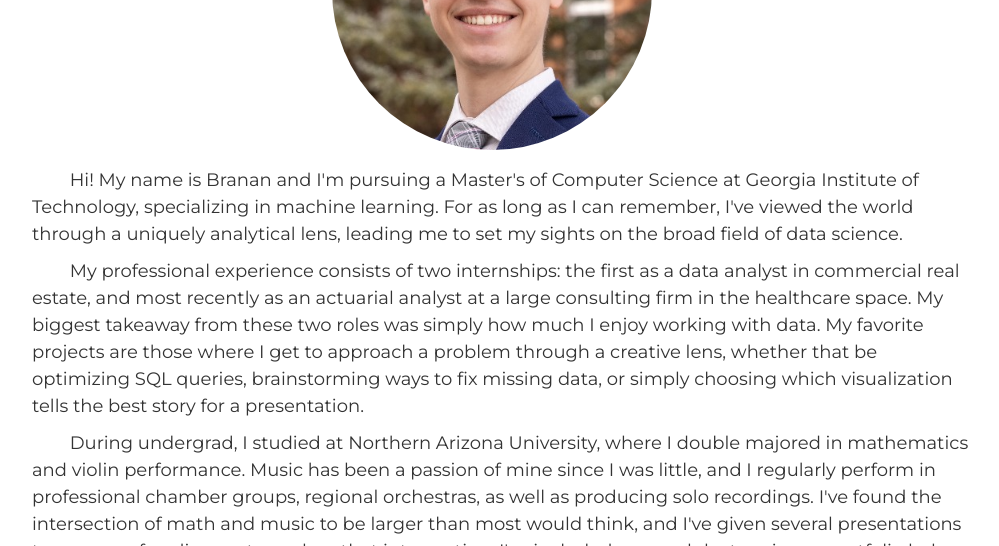
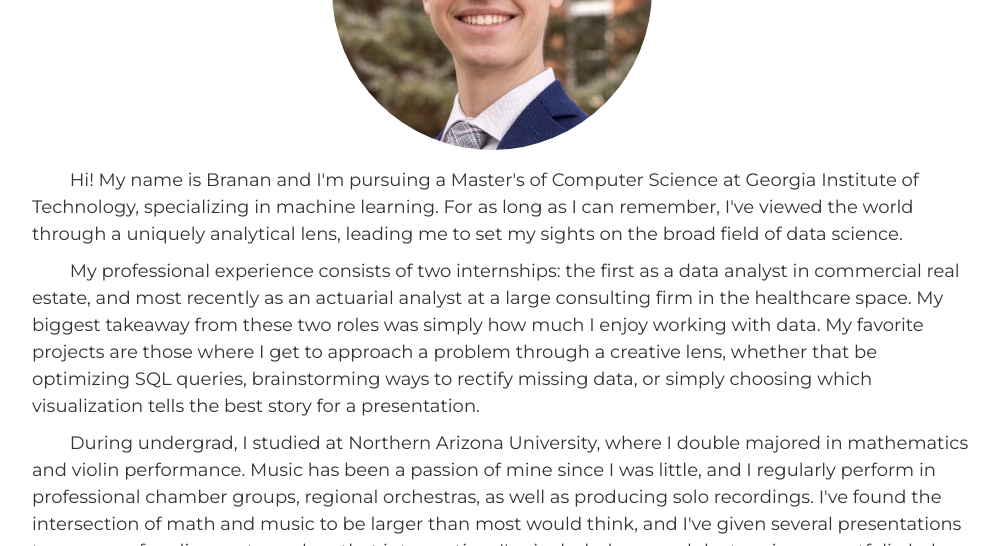
Before and after one commit to brananharrison/new_repo, a Jekyll site: the page built from index.html, in a window 1280 px wide and 900 px high, scrolled down 1080 px, cut to the strip 0-546 px from the top of the window. Shown: the whole strip, without its empty margins (148-1147 px from the left). Built offline with Jekyll 4.4.1, drawn with Linux system fonts in a browser that asks for light colours.

Commit message:
Update about.html

```diff
--- a/_includes/about.html
+++ b/_includes/about.html
@@ -10,15 +10,15 @@
   </p>
   <div style="height: 10px;"></div>
   <p style="margin: 0; font-size: 18px; color: #333333;">
-    &nbsp;&nbsp;&nbsp;&nbsp;&nbsp;&nbsp;&nbsp;&nbsp;My professional experience consists of two internships: the first as a data analyst in commercial real estate, and most recently as an actuarial analyst at a large consulting firm in the healthcare space. My biggest takeaway from these two roles was simply how much I enjoy working with data. My favorite projects are those where I get to approach a problem through a creative lens, whether that be optimizing SQL queries, brainstorming ways to fix missing data, or simply choosing which visualization tells the best story for a presentation.
+    &nbsp;&nbsp;&nbsp;&nbsp;&nbsp;&nbsp;&nbsp;&nbsp;My professional experience consists of two internships: the first as a data analyst in commercial real estate, and most recently as an actuarial analyst at a large consulting firm in the healthcare space. My biggest takeaway from these two roles was simply how much I enjoy working with data. My favorite projects are those where I get to approach a problem through a creative lens, whether that be optimizing SQL queries, brainstorming ways to rectify missing data, or simply choosing which visualization tells the best story for a presentation.
   </p>
   <div style="height: 10px;"></div>
-  <p style="margin: 0; font-size: 18px; color: #333333;">
+  <p style="margin: 0; font-size: 18px; color: #333333; margin-bottom: 10px;">
     &nbsp;&nbsp;&nbsp;&nbsp;&nbsp;&nbsp;&nbsp;&nbsp;During undergrad, I studied at Northern Arizona University, where I double majored in mathematics and violin performance. Music has been a passion of mine since I was little, and I regularly perform in professional chamber groups, regional orchestras, as well as producing solo recordings. I've found the intersection of math and music to be larger than most would think, and I've given several presentations to a range of audiences to explore that intersection. I've included one such lecture in my portfolio below.
   </p>
 </div>
 
-<div style="text-align: center; font-size: 60px; display: flex; flex-direction: row; flex-wrap: wrap; justify-content: space-between;">
+<div style="text-align: center; font-size: 60px; display: flex; flex-direction: row; flex-wrap: wrap; justify-content: space-between; margin-top: 10px;">
   <div style="margin: 10px; flex: 1 1 0; text-align: center;">
     <h2 style="font-weight: 400; margin-bottom: 12px;">Resume</h2>
     <a href="https://drive.google.com/file/d/11v8Ferk0ECX_fbUCghCU8sYspNeJStAE/view?usp=sharing" target="_blank">
```
